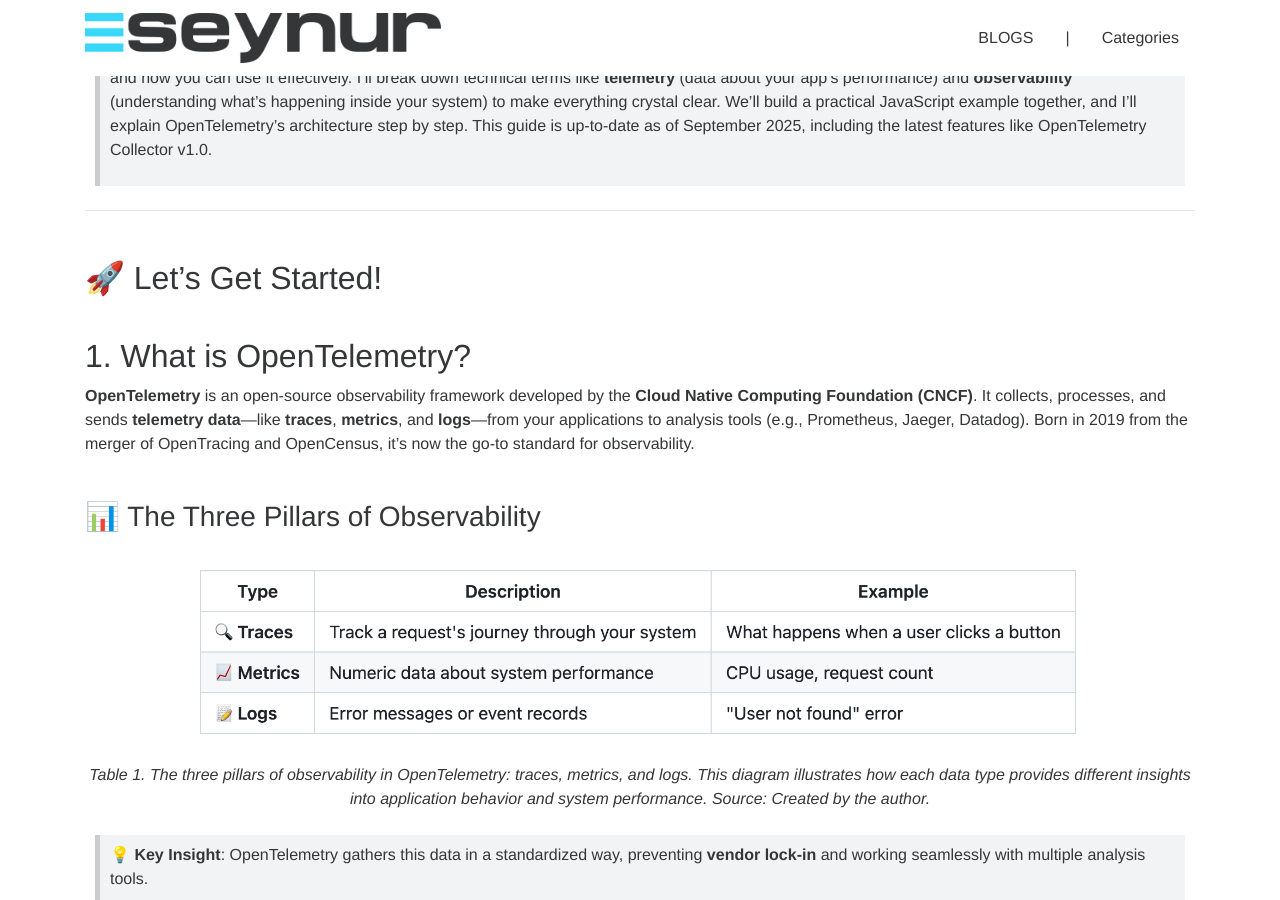
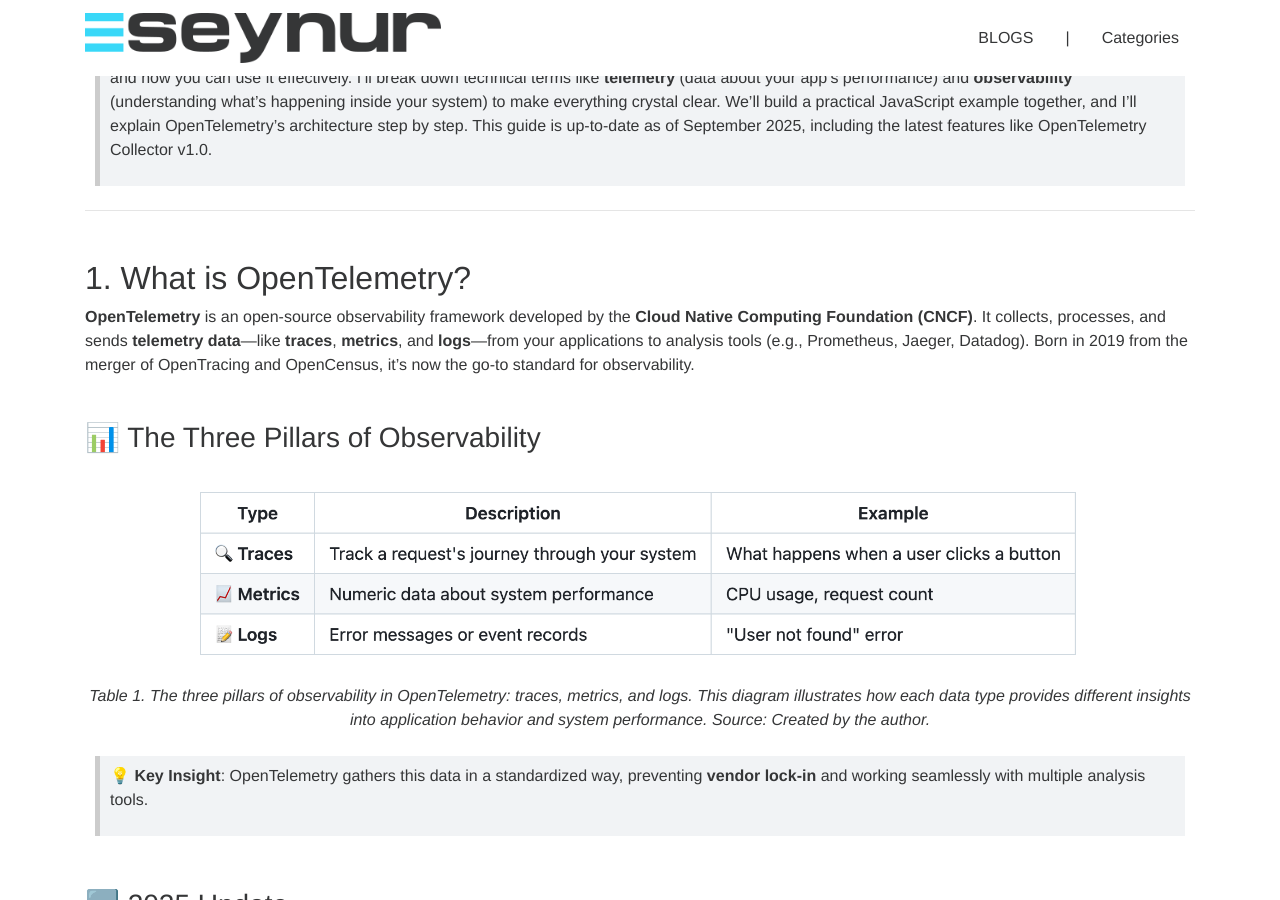
Before and after one commit to seynur/blog, a Jekyll site: the page built from _posts/2025-09-19-how-opentelemetry-use.md, in a window 1280 px wide and 900 px high, scrolled down 418 px. Built offline with Jekyll 4.4.1, drawn with Linux system fonts in a browser that asks for light colours; nearby versions of some CDN libraries.

```diff
--- a/_posts/2025-09-19-how-opentelemetry-use.md
+++ b/_posts/2025-09-19-how-opentelemetry-use.md
@@ -16,7 +16,6 @@
 
 ---
 
-## 🚀 Let's Get Started!
 ## 1. What is OpenTelemetry?
 
 **OpenTelemetry** is an open-source observability framework developed by the **Cloud Native Computing Foundation (CNCF)**. It collects, processes, and sends **telemetry data**—like **traces**, **metrics**, and **logs**—from your applications to analysis tools (e.g., Prometheus, Jaeger, Datadog). Born in 2019 from the merger of OpenTracing and OpenCensus, it's now the go-to standard for observability.
```
